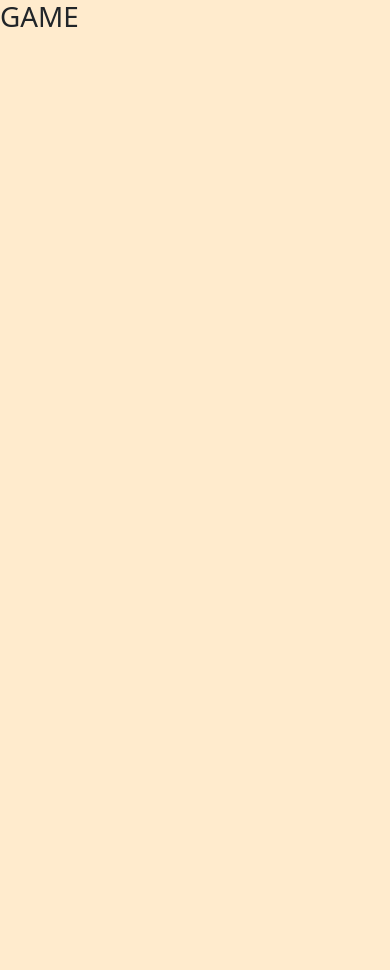
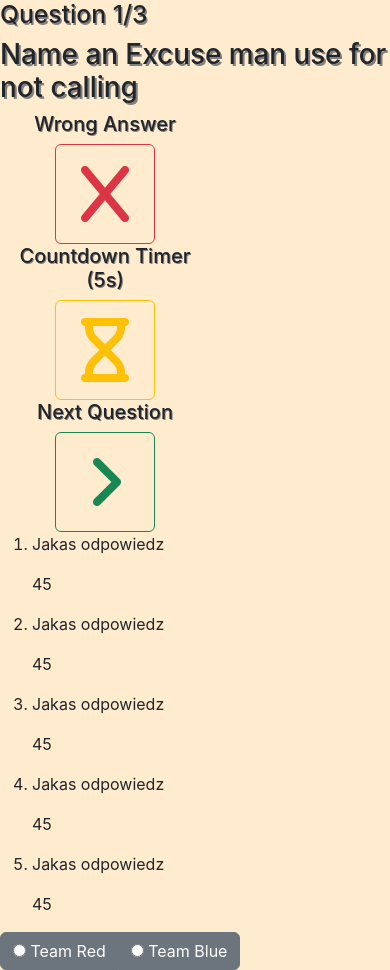
Before and after one commit to VeryHotShark/family-feud, an Electron app: page src/game.html in a window 390 px wide. Before the commit the page ends 844 px from the top, so only its background shows below. Drawn offline with nearby package versions, Linux system fonts and the light colour scheme.

Commit message:
Game HTML WIP

```diff
--- a/package.json
+++ b/package.json
@@ -19,6 +19,7 @@
   },
   "license": "MIT",
   "dependencies": {
+    "@fortawesome/fontawesome-free": "^6.2.1",
     "bootstrap": "^5.2.3",
     "electron-squirrel-startup": "^1.0.0",
     "electron-window-state": "^5.0.3",
--- a/src/game.css
+++ b/src/game.css
@@ -1,3 +1,34 @@
 body {
+    font-family: -apple-system, BlinkMacSystemFont, 'Segoe UI', Roboto, Helvetica,
+    Arial, sans-serif;
     background-color: blanchedalmond;
 }
+
+.control-element {
+    text-align: center;
+}
+
+.control-button {
+    width: 100px;
+    height: 100px;
+}
+
+.control-button:hover {
+    color: white;
+}
+
+.controls {
+    max-width: 60%;
+}
+
+h1 {
+    text-shadow: 2px 2px gray;
+}
+
+h2 {
+    text-shadow: 1.5px 1.5px gray;
+}
+
+h5 {
+  text-shadow: 1px 1px gray;
+}
--- a/src/game.html
+++ b/src/game.html
@@ -1,14 +1,107 @@
 <!DOCTYPE html>
 <html lang="en">
-<head>
-    <meta charset="UTF-8">
+  <head>
+    <meta charset="UTF-8" />
     <title>Game</title>
-    <link rel="stylesheet" href="../node_modules/bootstrap/dist/css/bootstrap.min.css">
-    <link rel="stylesheet" href="game.css">
-</head>
-<body>
-    <h1>GAME</h1>
-</body>
+    <link
+      rel="stylesheet"
+      href="../node_modules/@fortawesome/fontawesome-free/css/fontawesome.css"
+    />
+    <link
+      rel="stylesheet"
+      href="../node_modules/@fortawesome/fontawesome-free/css/solid.css"
+    />
+    <link
+      rel="stylesheet"
+      href="../node_modules/bootstrap/dist/css/bootstrap.min.css"
+    />
+    <link rel="stylesheet" href="game.css" />
+  </head>
+  <body>
+    <div class="row">
+      <div class="col-lg-6 container round-info">
+        <h2>Question 1/3</h2>
+        <h1>Name an Excuse man use for not calling</h1>
+        <div class="row controls">
+          <div class="control-element col-lg-4">
+            <h5>Wrong Answer</h5>
+            <button type="button" class="btn btn-outline-danger control-button">
+              <i class="fa-solid fa-x fa-4x"></i>
+            </button>
+          </div>
 
-<script src="./game.js" charset="utf-8"></script>
+          <div class="control-element col-lg-4">
+            <h5>Countdown Timer (5s)</h5>
+            <button
+              type="button"
+              class="btn btn-outline-warning control-button"
+            >
+              <i class="fa-solid fa-hourglass fa-4x"></i>
+            </button>
+          </div>
+
+          <div class="control-element col-lg-4">
+            <h5>Next Question</h5>
+            <button
+              type="button"
+              class="btn btn-outline-success control-button"
+            >
+              <i class="fa-solid fa-angle-right fa-4x"></i>
+            </button>
+          </div>
+        </div>
+      </div>
+
+      <div class="answers col-lg-6">
+        <ol>
+          <li class="answer-item">
+            <div class="row">
+              <p class="answer">Jakas odpowiedz</p>
+              <p class="points">45</p>
+            </div>
+          </li>
+
+          <li class="answer-item">
+            <p class="answer">Jakas odpowiedz</p>
+            <p class="points">45</p>
+          </li>
+
+          <li class="answer-item">
+            <p class="answer">Jakas odpowiedz</p>
+            <p class="points">45</p>
+          </li>
+
+          <li class="answer-item">
+            <p class="answer">Jakas odpowiedz</p>
+            <p class="points">45</p>
+          </li>
+
+          <li class="answer-item">
+            <p class="answer">Jakas odpowiedz</p>
+            <p class="points">45</p>
+          </li>
+        </ol>
+      </div>
+    </div>
+
+    <div class="team-buttons">
+      <div class="btn-group btn-group-toggle" data-toggle="buttons">
+        <label class="btn btn-secondary">
+          <input
+            type="radio"
+            name="options"
+            id="option1"
+            autocomplete="off"
+          />
+          Team Red
+        </label>
+        <label class="btn btn-secondary">
+          <input type="radio" name="options" id="option2" autocomplete="off" />
+          Team Blue
+        </label>
+      </div>
+    </div>
+  </body>
+
+  <script src="./game.js" charset="utf-8"></script>
 </html>
--- a/src/game.js
+++ b/src/game.js
@@ -0,0 +1,5 @@
+let $ = (jQuery = require("jquery"));
+
+$("button").on("toggle", function () {
+  console.log("DUPA");
+});
```
Also changed, not shown: 1 other file.
